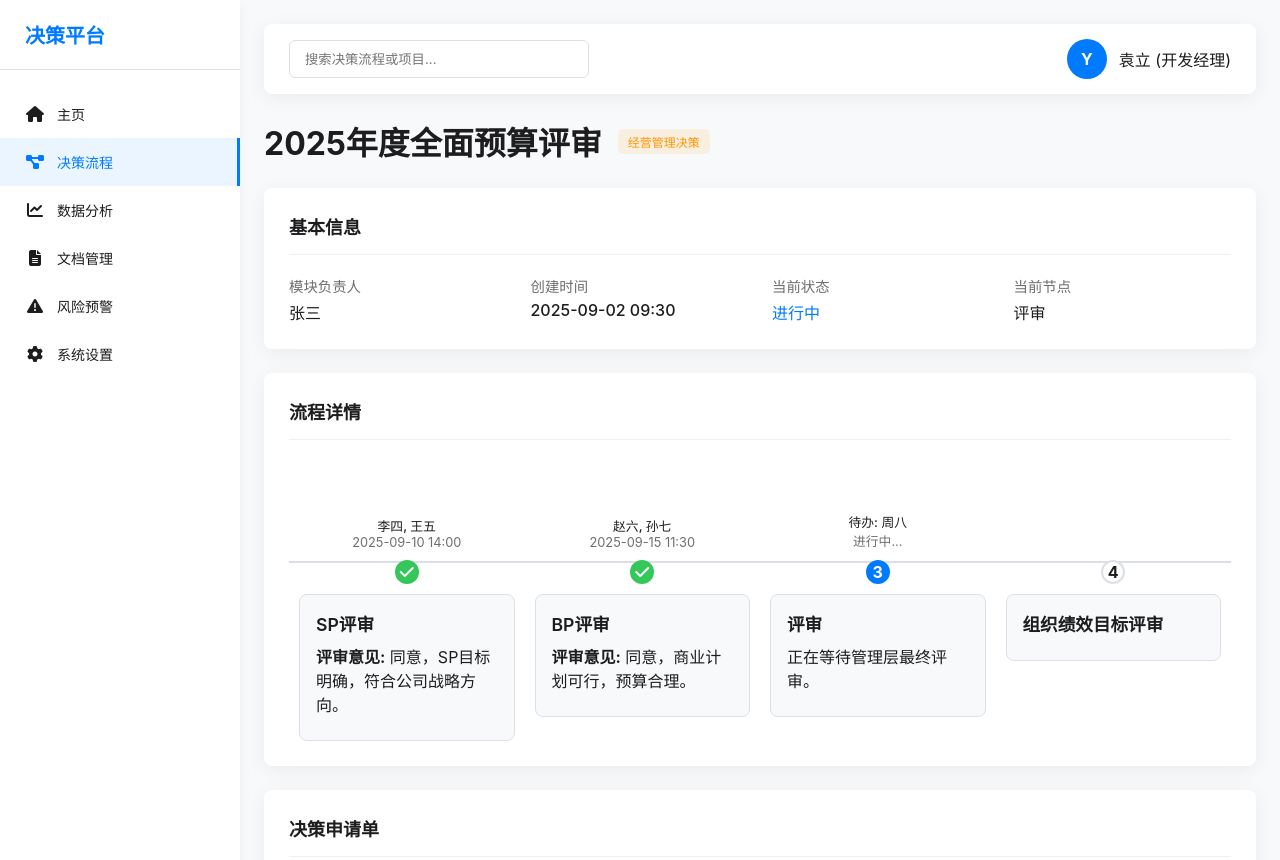
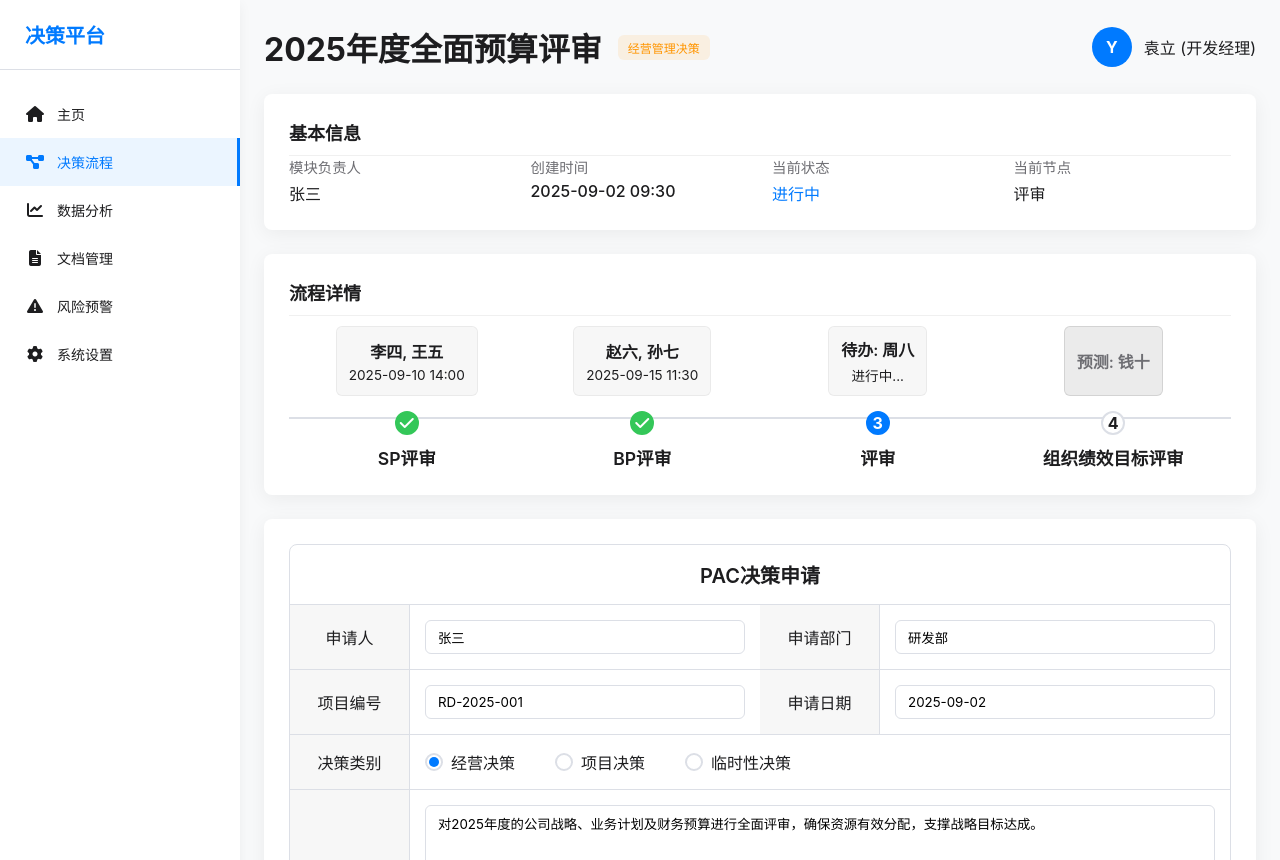
Before and after one commit to TerriaLynnn/Management, a plain HTML site: page 决策平台/progress-v1.html in a window 1280 px wide. Shown: the top 860 px of the page. Drawn offline with nearby package versions, Linux system fonts and the light colour scheme.

Commit message:
Update progress-v1.html

```diff
--- a/决策平台/progress-v1.html
+++ b/决策平台/progress-v1.html
@@ -100,28 +100,6 @@
             overflow-y: auto;
         }
 
-        .header {
-            display: flex;
-            justify-content: space-between;
-            align-items: center;
-            margin-bottom: 24px;
-            background: var(--card-bg);
-            padding: 15px 25px;
-            border-radius: 8px;
-            box-shadow: var(--card-shadow);
-        }
-
-        .header-right {
-            display: flex;
-            align-items: center;
-            gap: 20px;
-        }
-
-        .search-bar {
-            display: flex;
-            align-items: center;
-        }
-
         .search-bar input {
             padding: 10px 15px;
             border: 1px solid var(--border);
@@ -165,8 +143,8 @@
             display: flex;
             justify-content: space-between;
             align-items: center;
-            margin-bottom: 20px;
-            padding-bottom: 15px;
+            margin-bottom: 0px; /* 减少与下方内容的间距 */
+            padding-bottom: 10px;
             border-bottom: 1px solid #f0f0f0;
         }
 
@@ -177,9 +155,12 @@
 
         .page-title-container {
             display: flex;
-            align-items: center;
-            gap: 1rem;
+            justify-content: space-between; /* 两端对齐 */
+            align-items: center; /* 垂直居中 */
             margin-bottom: 1.5rem;
+        }
+        .page-title-group {
+            display: flex; align-items: center; gap: 1rem;
         }
 
         .page-title {
@@ -218,8 +199,8 @@
             position: relative;
             display: flex;
             justify-content: space-around;
-            padding-top: 20px;
-            margin-top: 1rem;
+            padding-top: 10px; /* 减少顶部内边距 */
+            margin-top: 0; /* 移除顶部外边距 */
         }
 
         .timeline::before {
@@ -246,17 +227,31 @@
 
         /* --- 新增：节点上方信息区样式 --- */
         .timeline-top-info {
-            height: 70px; /* 固定高度，防止内容变化导致跳动 */
+            min-height: 70px; /* 最小高度，防止内容变化导致跳动 */
             display: flex;
             flex-direction: column;
-            justify-content: flex-end; /* 内容底部对齐 */
-            margin-bottom: 10px; /* 与节点圆点间距 */
-            font-size: 0.8rem;
-            color: var(--gray-text);
+            justify-content: center; /* 内容垂直居中 */
+            align-items: center; /* 内容水平居中 */
+            margin-bottom: 15px; /* 与节点圆点间距 */
+            background-color: rgba(0, 0, 0, 0.03);
+            border: 1px solid rgba(0, 0, 0, 0.05);
+            padding: 8px 12px;
+            border-radius: 6px;
+            gap: 4px; /* 增加人名和日期之间的间距 */
+        }
+        /* 新增：预测节点名片样式 */
+        .timeline-top-info.predict {
+            background-color: rgba(0, 0, 0, 0.08); /* 更深的灰色背景 */
+            border: 1px solid rgba(0, 0, 0, 0.1); /* 匹配的深色边框 */
+            color: var(--gray-text); /* 保持文字灰色 */
         }
         .timeline-top-info .participants {
-            font-weight: 500;
+            font-size: 1rem; /* 再次放大字体 */
+            font-weight: 600; /* 加粗 */
             color: var(--dark-text);
+        }
+        .timeline-top-info .date {
+            font-size: 0.85rem;
         }
         /* --- 新增样式结束 --- */
 
@@ -287,25 +282,54 @@
             color: white;
         }
 
+        /* --- 悬浮卡片修改 --- */
         .timeline-content {
-            margin-top: 10px; /* 与节点圆点间距 */
-            background-color: var(--light-bg);
-            padding: 1rem;
+            /* 默认隐藏，并设置样式 */
+            visibility: hidden;
+            opacity: 0;
+            position: absolute;
+            bottom: 100%; /* 显示在节点上方 */
+            left: 50%;
+            transform: translateX(-50%) translateY(-10px); /* 向上偏移一点 */
+            background-color: var(--card-bg);
+            padding: 15px;
             border-radius: 8px;
-            border: 1px solid var(--border);
+            box-shadow: var(--card-shadow);
+            border: 1px solid rgba(0,0,0,0.08);
             text-align: left;
-            width: 100%;
+            width: 280px; /* 固定宽度 */
+            z-index: 100;
+            transition: opacity 0.2s ease-in-out, transform 0.2s ease-in-out, visibility 0.2s;
+            /* [MODIFIED] 移除 pointer-events: none; 以便可以复制内容 */
+        }
+
+        /* [MODIFIED] 增加一个透明的伪元素来“桥接”触发区域和卡片，防止鼠标移动时卡片消失 */
+        .timeline-item::after {
+            content: '';
+            position: absolute;
+            left: 0;
+            right: 0;
+            bottom: 24px; /* 从圆点底部开始 */
+            height: 80px; /* 桥接的高度，覆盖上方名片区域 */
+            z-index: 99;
+        }
+
+        /* 悬停时显示卡片 */
+        .timeline-item:hover > .timeline-content {
+            visibility: visible;
+            opacity: 1;
+            transform: translateX(-50%) translateY(0);
+        }
+
+        .timeline-content::after { /* 小箭头 */
+            content: ''; position: absolute; top: 100%; left: 50%; transform: translateX(-50%); border-width: 8px; border-style: solid; border-color: var(--card-bg) transparent transparent transparent;
         }
 
         .timeline-title {
             font-size: 1.1rem;
             font-weight: 600;
-            margin-bottom: 0.5rem;
-        }
-
-        /* 移除timeline-meta，因为信息已移到上方 */
-        .timeline-meta {
-           display: none;
+            /* [MODIFIED] 调整为节点下方的标题样式 */
+            margin-top: 10px;
         }
 
         .timeline-body p {
@@ -317,6 +341,14 @@
         .decision-form {
             border: 1px solid var(--border);
             border-radius: 8px;
+        }
+        /* 新增：决策申请单标题样式 */
+        .form-title {
+            font-size: 20px; /* 放大字体 */
+            font-weight: 600;
+            text-align: center; /* 居中 */
+            padding: 15px 0;
+            border-bottom: 1px solid var(--border);
         }
 
         .form-row {
@@ -455,19 +487,15 @@
         </div>
 
         <div class="main-content">
-            <div class="header">
-                <div class="search-bar"><input type="text" placeholder="搜索决策流程或项目..."></div>
-                <div class="header-right">
-                    <div class="user-info">
-                        <div class="user-avatar">Y</div>
-                        <span>袁立 (开发经理)</span>
-                    </div>
+            <div class="page-title-container">
+                <div class="page-title-group">
+                    <h2 class="page-title">2025年度全面预算评审</h2>
+                    <span class="process-tag tag-business">经营管理决策</span>
                 </div>
-            </div>
-
-            <div class="page-title-container">
-                <h2 class="page-title">2025年度全面预算评审</h2>
-                <span class="process-tag tag-business">经营管理决策</span>
+                <div class="user-info">
+                    <div class="user-avatar">Y</div>
+                    <span>袁立 (开发经理)</span>
+                </div>
             </div>
 
             <div class="card">
@@ -504,60 +532,56 @@
                             <div class="participants">李四, 王五</div>
                             <div class="date">2025-09-10 14:00</div>
                         </div>
-                        <div class="timeline-dot"><i class="fas fa-check"></i></div>
                         <div class="timeline-content">
-                            <h4 class="timeline-title">SP评审</h4>
-                            <div class="timeline-meta">完成于: 2025-09-10 14:00</div>
                             <div class="timeline-body">
                                 <p><strong>评审意见:</strong> 同意，SP目标明确，符合公司战略方向。</p>
                             </div>
                         </div>
+                        <div class="timeline-dot"><i class="fas fa-check"></i></div>
+                        <h4 class="timeline-title">SP评审</h4>
                     </div>
                     <div class="timeline-item completed">
                         <div class="timeline-top-info">
                             <div class="participants">赵六, 孙七</div>
                             <div class="date">2025-09-15 11:30</div>
                         </div>
-                        <div class="timeline-dot"><i class="fas fa-check"></i></div>
                         <div class="timeline-content">
-                            <h4 class="timeline-title">BP评审</h4>
-                            <div class="timeline-meta">完成于: 2025-09-15 11:30</div>
                             <div class="timeline-body">
                                 <p><strong>评审意见:</strong> 同意，商业计划可行，预算合理。</p>
                             </div>
                         </div>
+                        <div class="timeline-dot"><i class="fas fa-check"></i></div>
+                        <h4 class="timeline-title">BP评审</h4>
                     </div>
                     <div class="timeline-item active">
                         <div class="timeline-top-info">
                              <div class="participants">待办: 周八</div>
                              <div class="date">进行中...</div>
                         </div>
-                        <div class="timeline-dot">3</div>
                         <div class="timeline-content">
-                            <h4 class="timeline-title">评审</h4>
-                            <div class="timeline-meta">进行中...</div>
                             <div class="timeline-body">
                                 <p>正在等待管理层最终评审。</p>
                             </div>
                         </div>
+                        <div class="timeline-dot">3</div>
+                        <h4 class="timeline-title">评审</h4>
                     </div>
                     <div class="timeline-item">
-                        <div class="timeline-top-info">
-                            </div>
+                        <div class="timeline-top-info predict">
+                            <div class="participants" style="color: var(--gray-text);">预测: 钱十</div>
+                        </div>
+                        <div class="timeline-content">
+                            <!-- 此处内容为空，因为标题已移出 -->
+                        </div>
                         <div class="timeline-dot">4</div>
-                        <div class="timeline-content">
-                            <h4 class="timeline-title">组织绩效目标评审</h4>
-                            <div class="timeline-meta">未开始</div>
-                        </div>
+                        <h4 class="timeline-title">组织绩效目标评审</h4>
                     </div>
                 </div>
             </div>
 
             <div class="card">
-                <div class="card-header">
-                    <h3 class="card-title">决策申请单</h3>
-                </div>
                 <form class="decision-form">
+                    <div class="form-title">PAC决策申请</div>
                     <div class="form-row">
                         <div class="form-label">申请人</div>
                         <div class="form-content">
```
